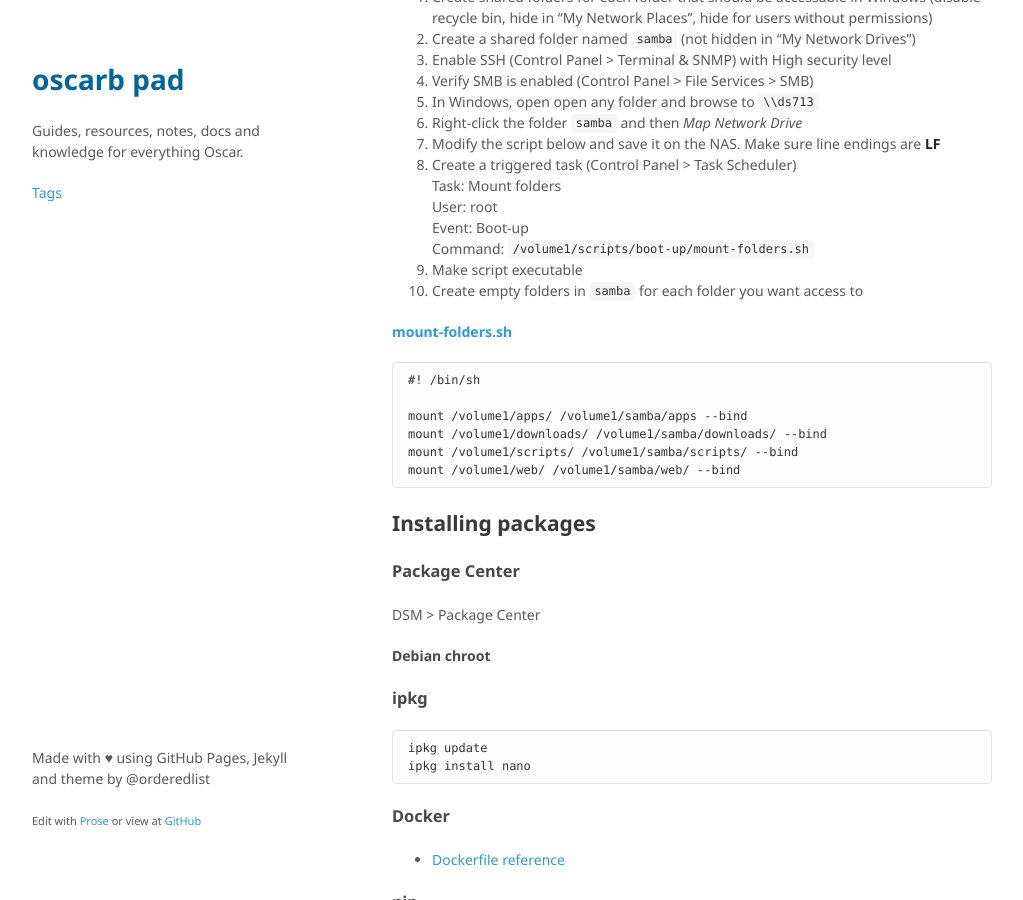
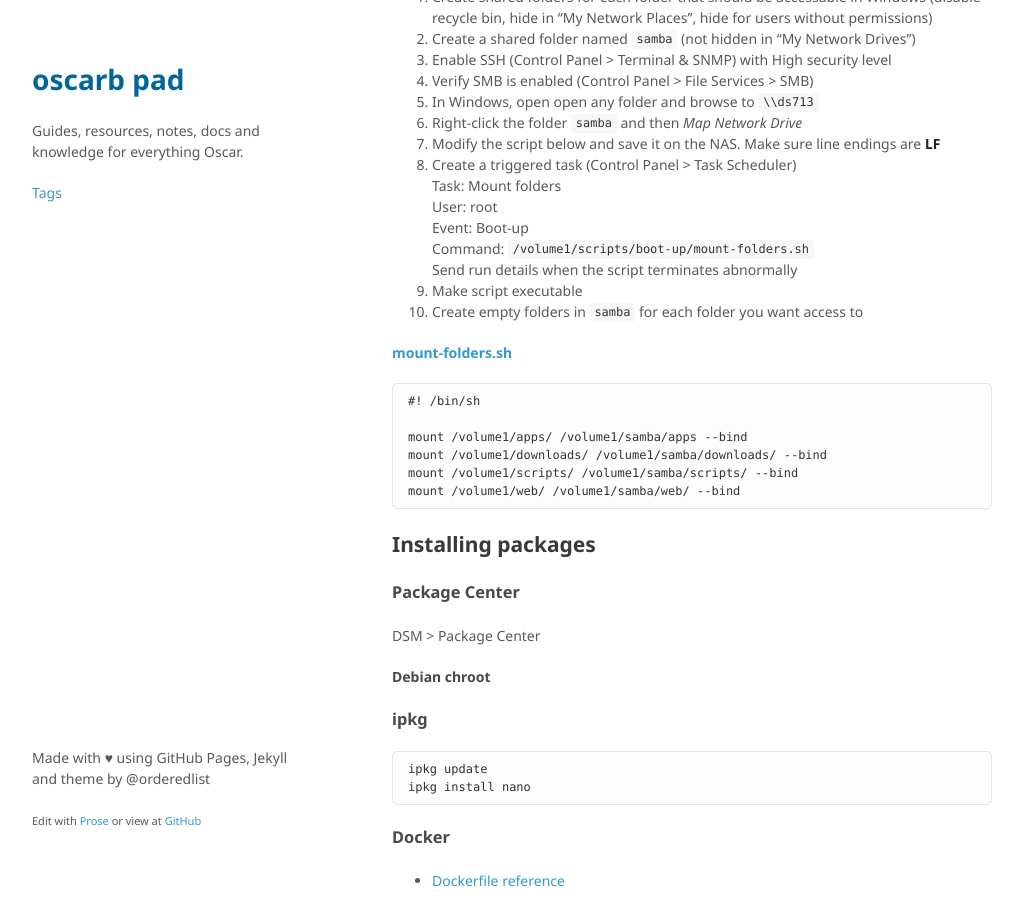
Before and after one commit to oscarb/pad, a Jekyll site: the page built from _docs/ds713.md, in a window 1280 px wide and 900 px high, scrolled down 1779 px. Shown: the whole window, without its empty margins (128-1151 px from the left). Built offline with Jekyll 4.4.1, drawn with Linux system fonts in a browser that asks for light colours; some web fonts are replaced.

Commit message:
Update ds713.md

```diff
--- a/_docs/ds713.md
+++ b/_docs/ds713.md
@@ -59,6 +59,7 @@ Command | Description
     User: root
     Event: Boot-up
 	Command: `/volume1/scripts/boot-up/mount-folders.sh`
+    Send run details when the script terminates abnormally
 9. Make script executable
 10. Create empty folders in `samba` for each folder you want access to
 
```
